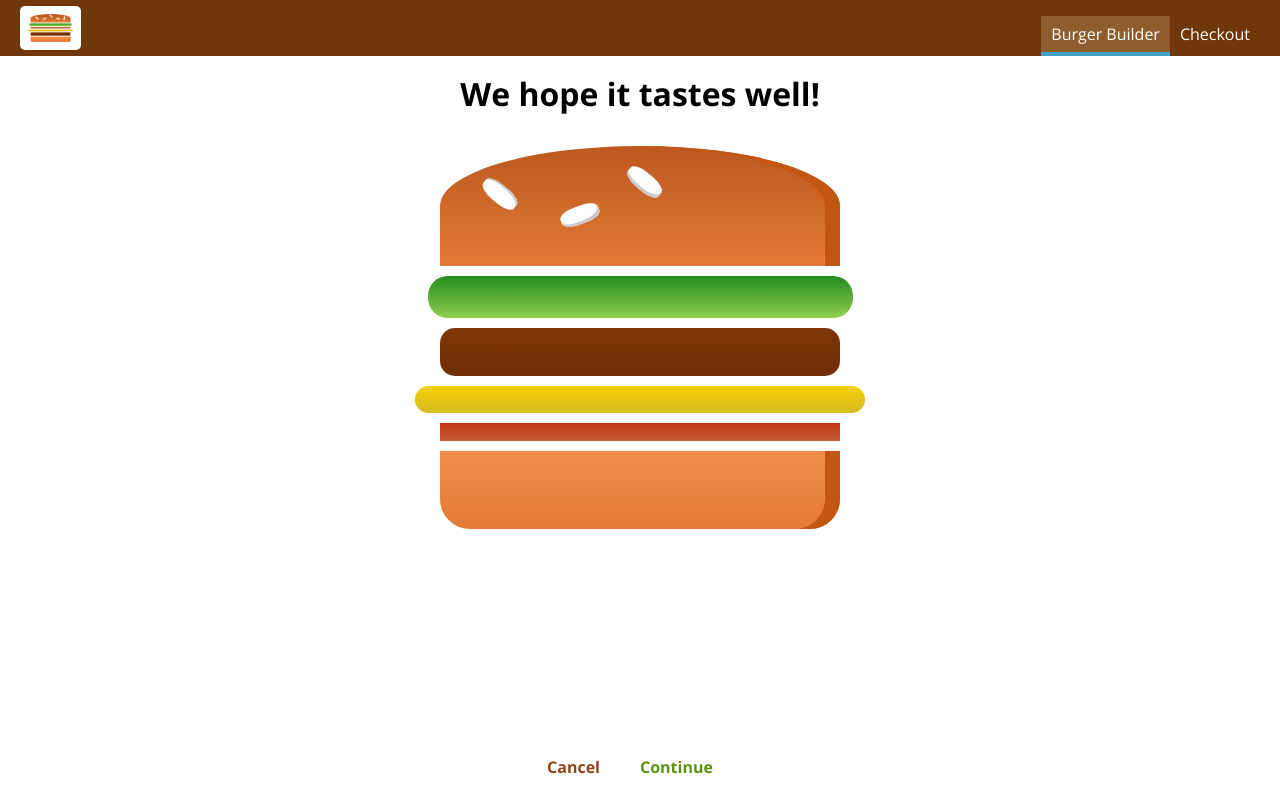
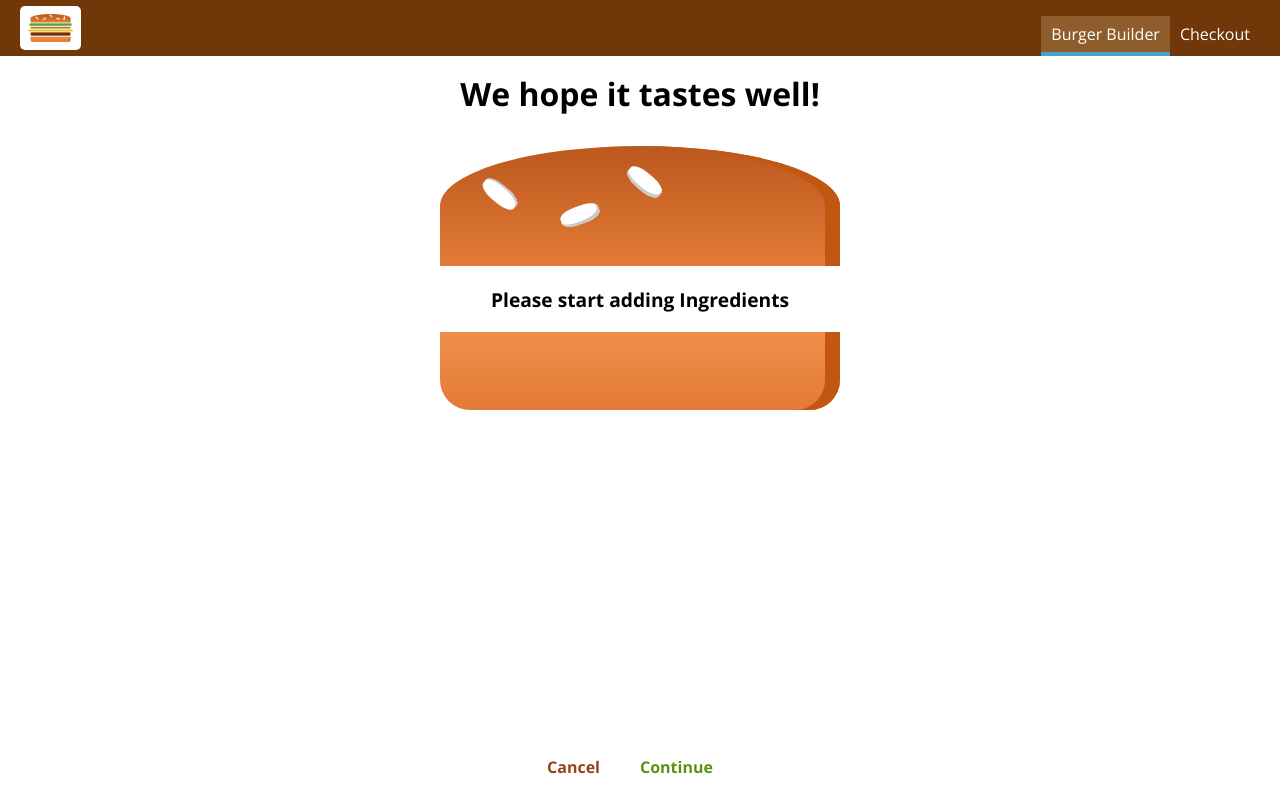
Before and after one commit to waqasbaj/Burger_Builder, a React app: page /checkout in a window 1280 px wide. Built offline with nearby package versions, Linux system fonts and the light colour scheme.

Commit message:
Added Checkout Page

```diff
--- a/src/components/Order/CheckoutSummary/CheckoutSummary.js
+++ b/src/components/Order/CheckoutSummary/CheckoutSummary.js
@@ -12,14 +12,16 @@ const checkOutSummary = (props) =>{
             <div style={{width: '100%',  margin:'auto'}}>
                 <Burger ingredients={props.ingredients}/>
             </div>
-            <Button btnType="Danger" clicked> Cancel</Button>
-            <Button btnType="Success" clicked>Continue</Button>
+            <Button btnType="Danger" clicked={props.checkoutCancelled}> Cancel</Button>
+            <Button btnType="Success" clicked={props.checkoutContinued}>Continue</Button>
 
         </div>
     )
 
 
 
+
+
 }
 
 export default checkOutSummary
--- a/src/containers/BurgerBuilder/BurgerBuilder.js
+++ b/src/containers/BurgerBuilder/BurgerBuilder.js
@@ -116,33 +116,24 @@ class BurgerBuilder extends Component  {
 
         // this.setState({loading : true})
 
-        // const order = {
-        //     ingredients : this.state.ingredients,
-        //     price: this.state.totalPrice,
-        //     customer : {
-        //         name:'Waqas Bajwa',
-        //         address: {
-        //             street: 'YOU know it',
-        //             coutnry: 'Canada'
-        //         },
-        //         email : 'younameit@gmail.com'
-        //     },
-        //     deliveryMethod : 'quickest'
-        // }
 
-        // axios.post('/orders.json', order)
-        // .then( response =>{
-        //     console.log(response)
-        //     // this.setState({loading : false, purchasing : false})
 
-        // })
-        // .catch(error =>{
-        //     console.log(error)
-        //     // this.setState({loading : false, purchasing : false})
-        // })
-        // .finally(
-        //     () =>{this.setState({loading : false, purchasing : false})})
-        this.props.history.push('/checkout')
+        const queryParams = []
+
+        for(let params in this.state.ingredients){
+
+            queryParams.push(encodeURIComponent(params)+'='+encodeURIComponent(this.state.ingredients[params]))
+        }
+        queryParams.push('price='+this.state.totalPrice)
+
+        const query = queryParams.join('&')
+
+
+        this.props.history.push({
+            pathname : '/checkout',
+            search:'?'+ query
+
+        })
 
     }
 
--- a/src/containers/Checkout/Checkout.js
+++ b/src/containers/Checkout/Checkout.js
@@ -1,21 +1,71 @@
 import React, {Component} from 'react'
 import CheckoutSummary from '../../components/Order/CheckoutSummary/CheckoutSummary'
+import {Route} from 'react-router-dom'
+import ContactData from './ContactData/ContactData'
 
 class Checkout extends Component {
 
     state={
-        ingredients: {
-            salad:1,
-            meat:1,
-            cheese:1,
-            bacon:1
+        ingredients: null,
+        price : null
+    }
+
+    componentWillMount() {
+
+        const query = new URLSearchParams(this.props.location.search)
+
+        const ingredients = {}
+
+        let price = null
+
+         //'['salad', '1']
+
+        for(let param of query.entries()){
+
+            if(param[0] === 'price'){
+
+            price = param[1]
+
+            }else{
+            ingredients[param[0]] = +param[1]
+            }
+
         }
+
+        this.setState({
+            ingredients : ingredients,
+
+        })
+
+
+    }
+
+    checkoutCancelHandler = () =>{
+
+        this.props.history.goBack()
+
+    }
+
+    checkoutContinuedHandler = () =>{
+
+
+
+
+        this.props.history.replace('/checkout/contact-data')
+
     }
 
     render(){
         return(
             <div>
-                <CheckoutSummary ingredients={this.state.ingredients}/>
+                <CheckoutSummary
+                    ingredients={this.state.ingredients}
+                    checkoutCancelled={this.checkoutCancelHandler}
+                    checkoutContinued={this.checkoutContinuedHandler}
+                />
+                <Route
+                path ={this.props.match.url + '/contact-data'}
+                render= {(props) => <ContactData ingredients = {this.state.ingredients} price = {this.state.price} {...props}/>} />
             </div>
         )
     }
--- /dev/null
+++ b/src/containers/Checkout/ContactData/ContactData.css
@@ -0,0 +1,22 @@
+.ContactData{
+    margin:20px auto;
+    width: 80%;
+    text-align:center;
+    box-shadow: 0 2px 3px #ccc;
+    border: 1px solid #eee;
+    padding: 10px;
+    box-sizing:border-box;
+
+
+}
+
+.Input {
+    display: block;
+    text-align: center
+}
+
+@media (min-width: 600px){
+    .ContactData{
+        width:500px
+    }
+}
--- /dev/null
+++ b/src/containers/Checkout/ContactData/ContactData.js
@@ -0,0 +1,87 @@
+import React, { Component } from 'react'
+import Button from '../../../components/UI/Button/Button'
+import classes from './ContactData.css'
+import axios from '../../../axios-order'
+import Spinner from '../../../components/UI/Spinner/Spinner'
+
+class ContactData extends Component {
+
+    state = {
+        name : '',
+        email : '',
+        address : {
+            street:'',
+            postalCode:''
+        },
+        loading : false
+
+    }
+
+    orderHandler = (event) => {
+
+        event.preventDefault()
+
+        console.log(this.props.ingredients)
+
+        this.setState({loading:true})
+
+        const order = {
+            ingredients : this.props.ingredients,
+            price: this.props.price,
+            customer : {
+                name:'Waqas Bajwa',
+                address: {
+                    street: 'YOU know it',
+                    coutnry: 'Canada'
+                },
+                email : 'younameit@gmail.com'
+            },
+            deliveryMethod : 'quickest'
+        }
+
+        axios.post('/orders.json', order)
+        .then( response =>{
+            console.log(response)
+            // this.setState({loading : false, purchasing : false})
+            this.props.history.push('/')
+
+        })
+        .catch(error =>{
+            console.log(error)
+            // this.setState({loading : false, purchasing : false})
+        })
+        // .finally(
+        //     () =>{this.setState({loading : false})})
+
+
+
+    }
+
+    render(){
+        let form = (<form >
+            <input className={classes.Input} type='text' name='name' placeholder ='Your name'></input>
+            <input className={classes.Input} type='email' name='email' placeholder ='Your Email'></input>
+            <input className={classes.Input} type='text' name='street' placeholder ='Street'></input>
+            <input className={classes.Input} type='text' name='postal' placeholder ='Postal Code'></input>
+            <Button btnType = 'Success' clicked={this.orderHandler}>Order</Button>
+        </form>)
+        if(this.state.loading){
+            form = <Spinner />
+        }
+
+        return(
+            <div className={classes.ContactData}>
+                <h4>
+                    Enter your Contact Data
+                </h4>
+                {form}
+
+            </div>
+        )
+    }
+
+
+}
+
+
+export default ContactData
--- a/src/index.js
+++ b/src/index.js
@@ -4,6 +4,7 @@ import './index.css';
 import App from './App';
 import registerServiceWorker from './registerServiceWorker';
 import {BrowserRouter} from 'react-router-dom'
+
 
 const app=(
     <BrowserRouter><App /></BrowserRouter>
```
Also changed, not shown: src/containers/Order/Order.js (added).
